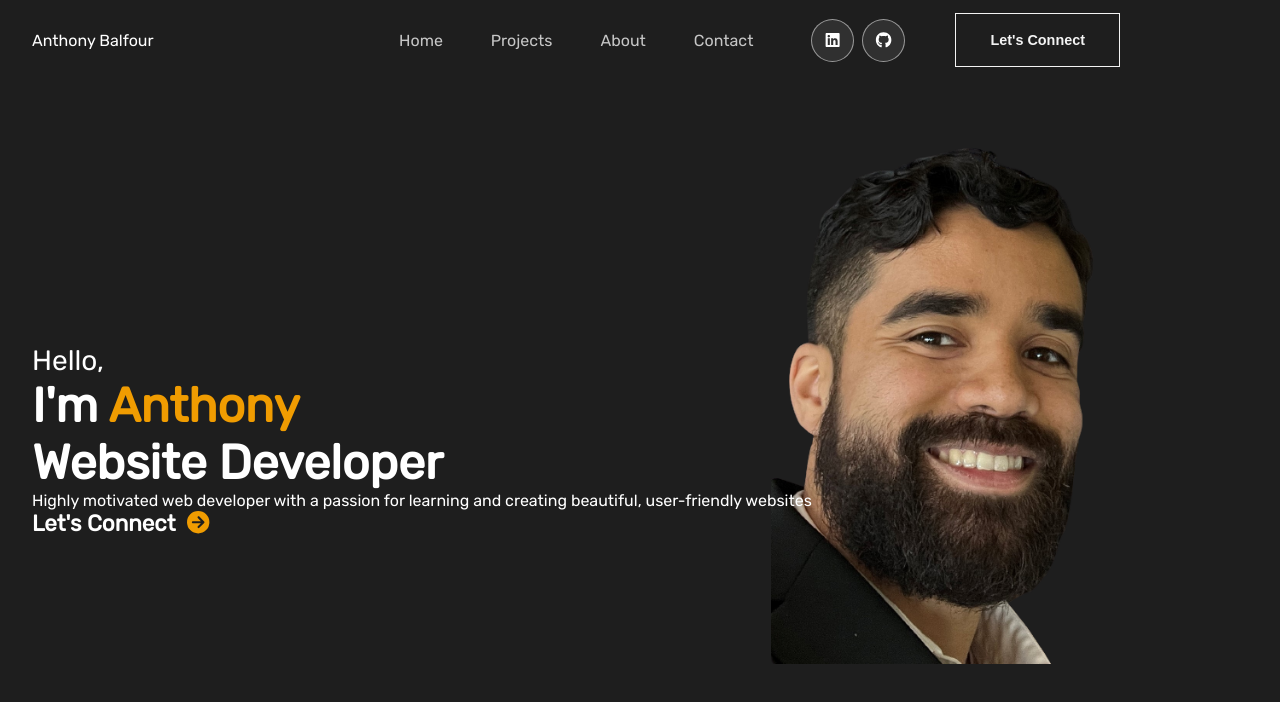
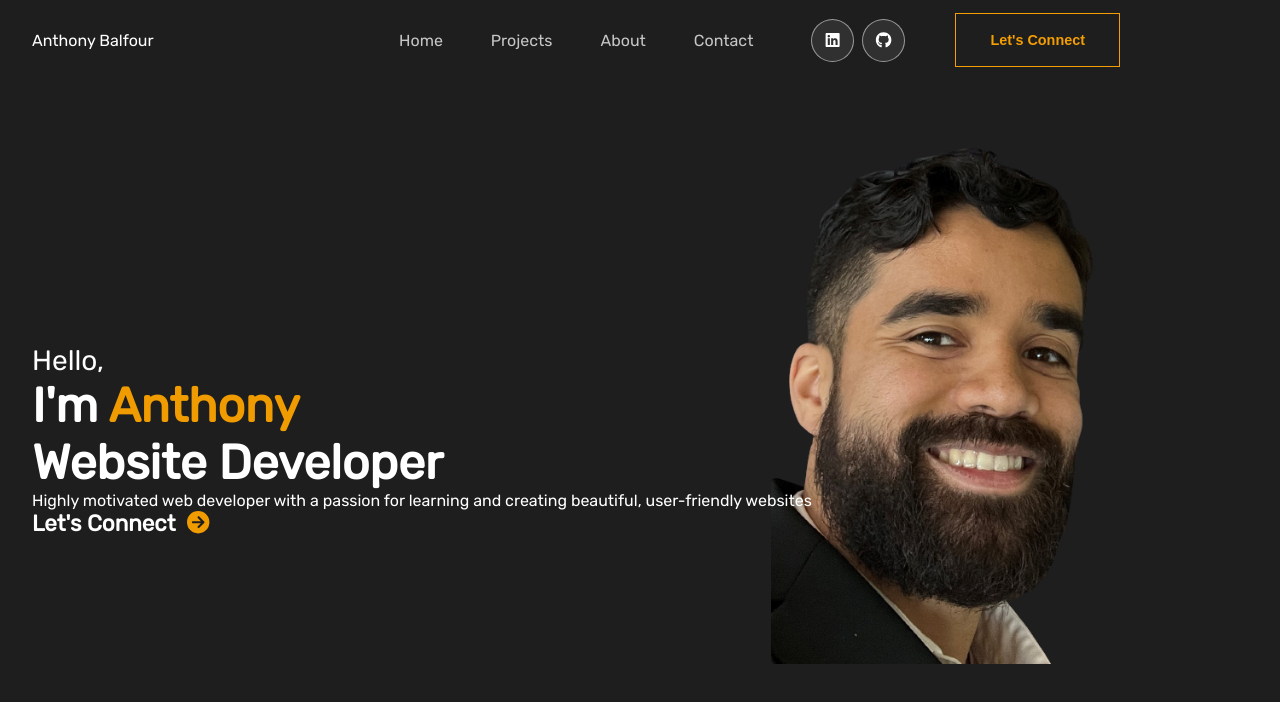
Before and after one commit to anthony-balfour/anthony-balfour.github.io, a React (Create React App) app: page / in a window 1280 px wide. Shown: the top 702 px of the page. Built offline with nearby package versions, Linux system fonts and the light colour scheme; a web font is replaced by a local one.

Commit message:
testing button changes

```diff
--- a/package.json
+++ b/package.json
@@ -1,6 +1,7 @@
 {
   "name": "portfolio",
   "version": "0.1.0",
+  "homepage": "https://anthony-balfour.github.io/",
   "private": true,
   "dependencies": {
     "@fortawesome/fontawesome-svg-core": "^6.4.2",
@@ -19,6 +20,8 @@
     "web-vitals": "^2.1.4"
   },
   "scripts": {
+    "predeploy": "npm run build",
+    "deploy": "gh-pages -d build",
     "start": "react-scripts start",
     "build": "react-scripts build",
     "test": "react-scripts test",
@@ -41,5 +44,8 @@
       "last 1 firefox version",
       "last 1 safari version"
     ]
+  },
+  "devDependencies": {
+    "gh-pages": "^6.0.0"
   }
 }
--- a/src/Sections/Navbar/navbar.css
+++ b/src/Sections/Navbar/navbar.css
@@ -99,11 +99,11 @@
 #desktop-menu button {
   font-weight: 700;
   font-size: 0.9em;
-  border: 1px solid #fff;
+  border: 1px solid orange;
   position: relative;
   margin-left: 2rem;
   padding: 18px 34px;
-  color: #fff;
+  color: orange;
   cursor: pointer;
   background-color: transparent;
   transition: 0.32s ease-in-out;
```
Also changed, not shown: 1 other file (tests, documents, lock files or other folders).
